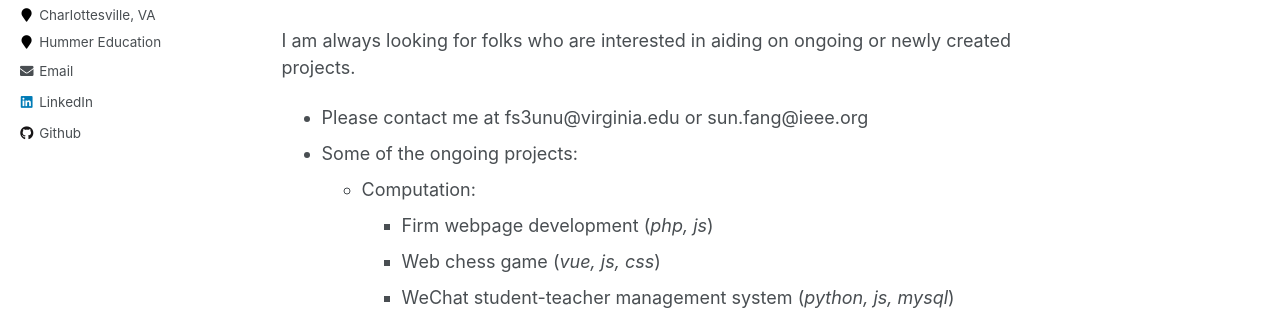
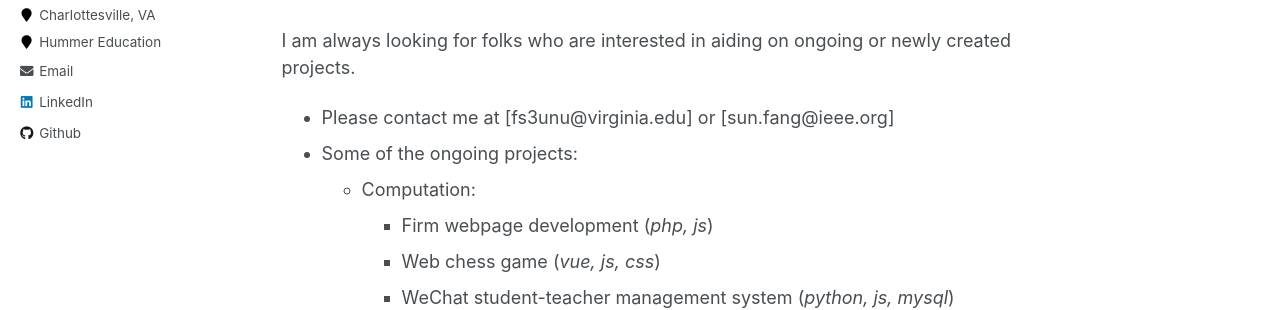
Before and after one commit to FangFrankSun/AcademicPage, a Jekyll site: the page built from _pages/about.md, in a window 1280 px wide and 900 px high. Shown: the part 369-679 px from the top of the window. Built offline with Jekyll 4.4.1, drawn with Linux system fonts in a browser that asks for light colours.

```diff
--- a/_pages/about.md
+++ b/_pages/about.md
@@ -13,7 +13,7 @@ Hi! My name is Frank Sun, a senior student double majoring in [Architecture](htt
 I am also a chess national master with uscf rating 2359, and I have my own firm called [Hummer Education](https://www.littlehummerchess.club), dedicated to help more people learn better chess skills. And now we started to do software development courses as well, with online tutorials in Chinese for most of them.
 
 I am always looking for folks who are interested in aiding on ongoing or newly created projects.
-* Please contact me at fs3unu@virginia.edu or sun.fang@ieee.org
+* Please contact me at [fs3unu@virginia.edu] or [sun.fang@ieee.org]
 * Some of the ongoing projects:
   * Computation:
     * Firm webpage development (*php, js*)
```
